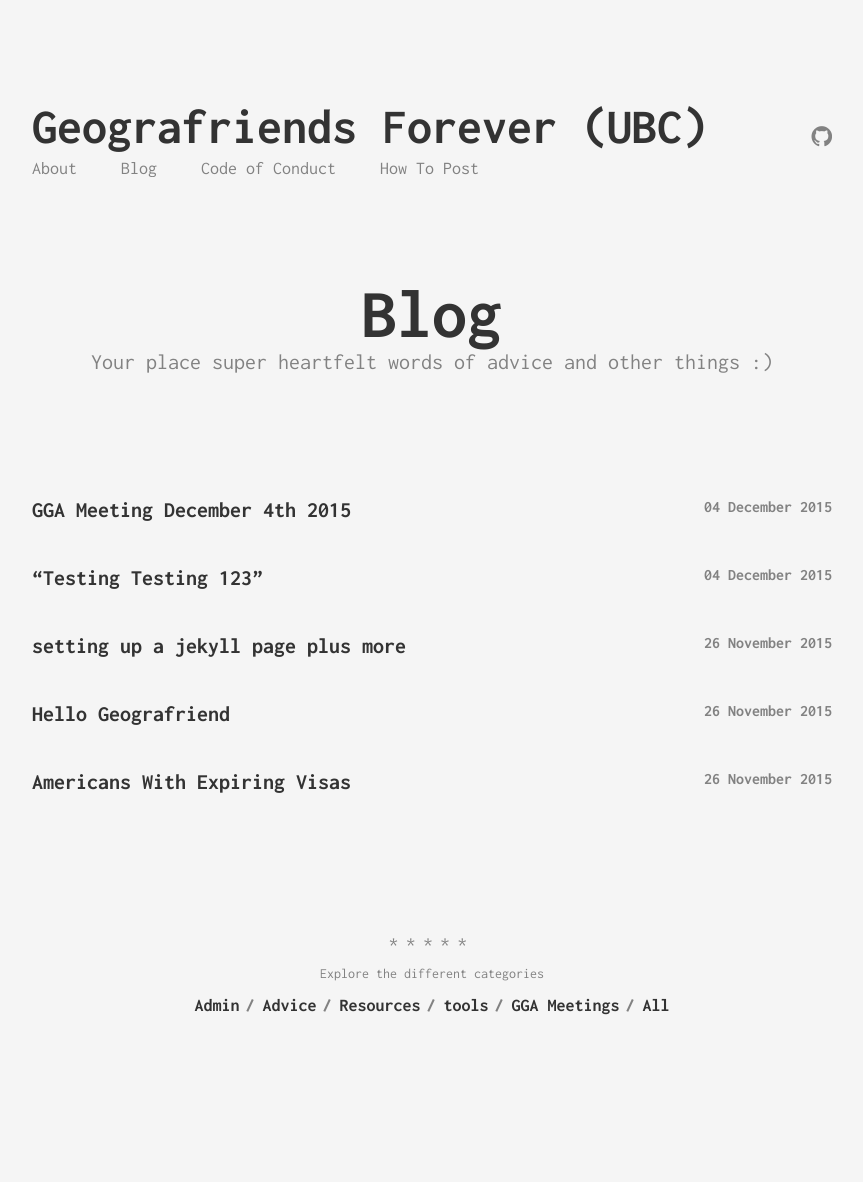
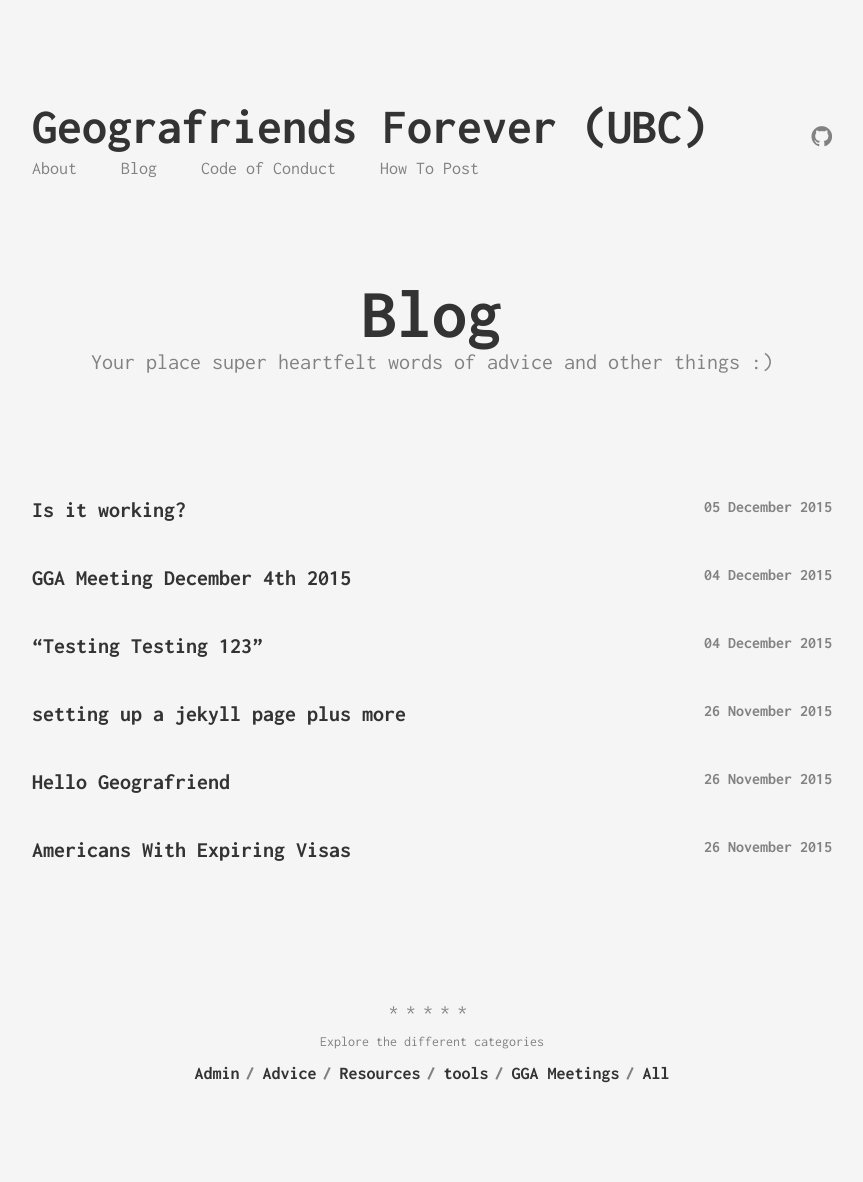
Before and after one commit to ubcgga/ubcgga.github.io, a Jekyll site: the page built from index.html, in a window 1280 px wide. Shown: the whole page, without its empty margins (208-1071 px from the left). Built offline with Jekyll 4.4.1, drawn with Linux system fonts in a browser that asks for light colours; before the commit the page ends 1114 px from its top, so only the background shows below that.

Commit message:
Update and rename  2015-12-05-Leo's-Test-Post.md to 2015-12-05-Leo's-Test-Post.md

````diff
--- a/_posts/ 2015-12-05-Leo's-Test-Post.md
+++ b/_posts/2015-12-05-Leo's-Test-Post.md
@@ -1,4 +1,10 @@
-layout: post title: “Leo's first post” subtitle: “Is it working?” date: 2015-12-04 23:34:01 categories: [gga, BlogTests] — ```
+---
+layout: post
+title:  "Is it working?"
+subtitle: "Is it?"
+date:   2015-12-05
+categories: [BlogTests]
+---
 
 
 Did I do it Joey?  I made a new category for us to throw up garbage posts and test out the platform (BlogTests).  We can get rid of it though.  Just wanted somewhere for now.
````
